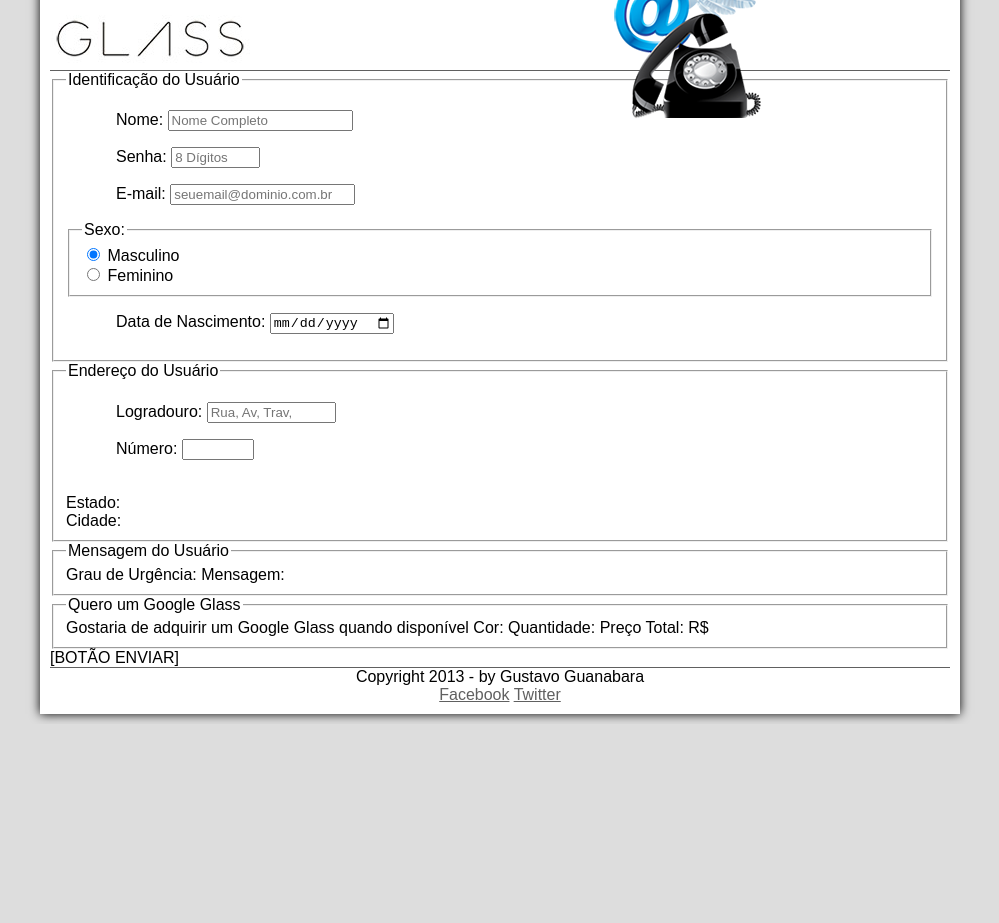
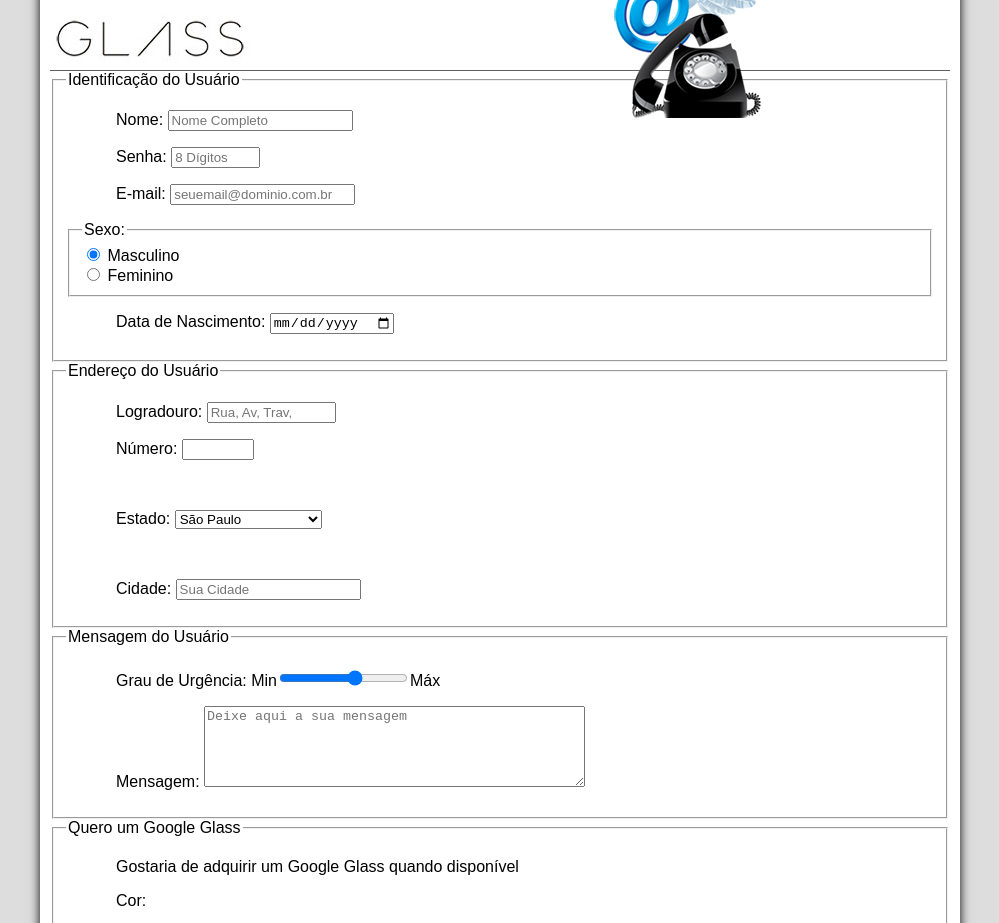
Before and after one commit to sanderweb/cursoemvideoHTML5, a plain HTML site: page fale-conosco.html in a window 1280 px wide. Shown: the part 105-1028 px from the top of the page, without its empty margins (140-1139 px from the left). Before the commit the page ends 829 px from the top, so only its background shows below. Drawn offline with Linux system fonts and the light colour scheme.

Commit message:
PArei na Aula 34
PG Fale conosco 2º parte do formulário: Selec, Option, Datalist, area...

```diff
--- a/fale-conosco.html
+++ b/fale-conosco.html
@@ -14,7 +14,7 @@ No Netbeans Para fazer commit "Equipe, remoto, expandir".
             <header id="cabecalho">
                 <hgroup>
                     <h1>Google Glass</h1>
-                    <h2>A revolução do Google está chegando parei na aula 33</h2>
+                    <h2>A revolução do Google está chegando parei na aula 34</h2>
                 </hgroup>
             <img id="icone" src="_imagens/contato.png"/>
             <nav id="menu">
@@ -53,7 +53,8 @@ No Netbeans Para fazer commit "Equipe, remoto, expandir".
             </nav>
 
             </header>
-        <form>
+        <!--"METHOD" POST=lento/mais seguro GET=rápido/menos seguro-->
+        <form method="post">
             <!--"FIELDSET" CRIA UMA CAIXA EM VOLTA DO TEXTO, UM CAMPO.-->
             <fieldset id="usuario">
                 <!--"LEGEND" CRIA UMA LEGENDA EMBUTIDA NO "FIELD"-->
@@ -107,23 +108,65 @@ No Netbeans Para fazer commit "Equipe, remoto, expandir".
                 </label>
                 </p><br/>
 
-                Estado:<br/>
+                <p>
+                    <label for="cEst">
+                    Estado:
+                    </label>
+                    <!--"SELECT" CRIA UMA LISTA SUSPENÇA-->
+                    <select name="tEst" id="cEst">
+                        <!--"OPTGROUP" CRIA UM GRUPO EM NEGRITO DA LISTA NÂO SELECIONAVEL E EM NEGRITO-->
+                        <optgroup label="Região Sudeste">
+                            <!--"OPTION" OS ITEMS DA LISTA-->
+                            <!--"SELECTED" DA PREFERENCIA NA LISTA-->
+                            <option value="RJ">Rio de Janeiro</option>
+                            <option value="SP" selected>São Paulo</option>
+                            <option value="MG">Minas Gerais</option>
+                        </optgroup>
 
-                Cidade:
+                        <optgroup label="Região Sul">
+                            <option value="PR">Paraná</option>
+                            <option value="SC">Santa Catarina</option>
+                            <option value="RS">Rio Grande do Sul</option>
+                        </optgroup>
+                    </select>
+                </p><br/>
+
+                <p>
+                    <label for="cCid">
+                        Cidade:
+                    </label>
+                    <input type="text" name="tCid" id="cCid" maxlength="40" size="20" placeholder="Sua Cidade" list="cidades"/>
+                    <!--"DATALIST" UMA LISTA DE SUGESTÔES E AUTOCOMPLETAR-->
+                    <datalist id="cidades">
+                        <option value="Rio de Janeiro"></option>
+                        <option value="Nova Iguaçu"></option>
+                        <option value="Niterói"></option>
+                        <option value="Belford Roxo"></option>
+                    </datalist>
+                </p>
             </fieldset>
 
             <fieldset id="mensagem">
-            <legend>Mensagem do Usuário</legend>
-                Grau de Urgência:
-                Mensagem:
+                <legend>Mensagem do Usuário</legend>
+                    <p>
+                        <label for="cUrg">Grau de Urgência:</label>
+                        <!--"INPU TYPE RANGE" CRIA UMA BARRA DE SELEÇÂO DE TAMANHO OU QUANTIDADE-->
+                        Min<input type="range" name="tUrg" id="cUrg" min="0" max="10" step="2"/>Máx
+                    </p>
+
+                    <p>
+                        <label for="cMsg">Mensagem:</label>
+                        <!--"TEXTAREA" CRIA UMA CAIXA DE TEXTO GRANDE-->
+                        <textarea name="tMsg" id="cMsg" cols="45" rows="5" placeholder="Deixe aqui a sua mensagem"></textarea>
+                    </p>
             </fieldset>
 
             <fieldset id="pedido">
             <legend>Quero um Google Glass</legend>
-                Gostaria de adquirir um Google Glass quando disponível
-                Cor:
-                Quantidade:
-                Preço Total: R$
+                <p><label for="cPed">Gostaria de adquirir um Google Glass quando disponível</label></p>
+                <p><label for="cCor">Cor:</label></p>
+                <p><label for="cQtd">Quantidade:</label></p>
+                <p><label for="cTot">Preço Total: R$</label></p>
             </fieldset>
 
             [BOTÃO ENVIAR]
```
